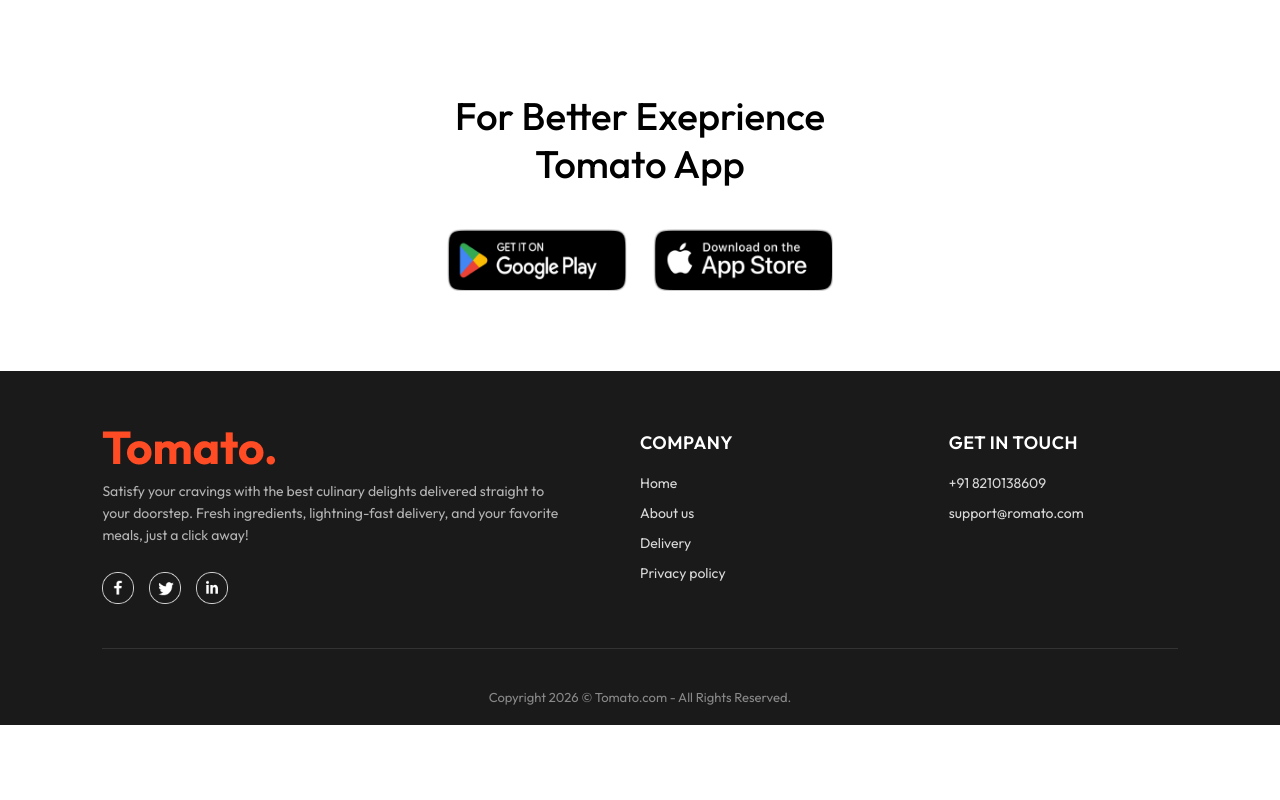
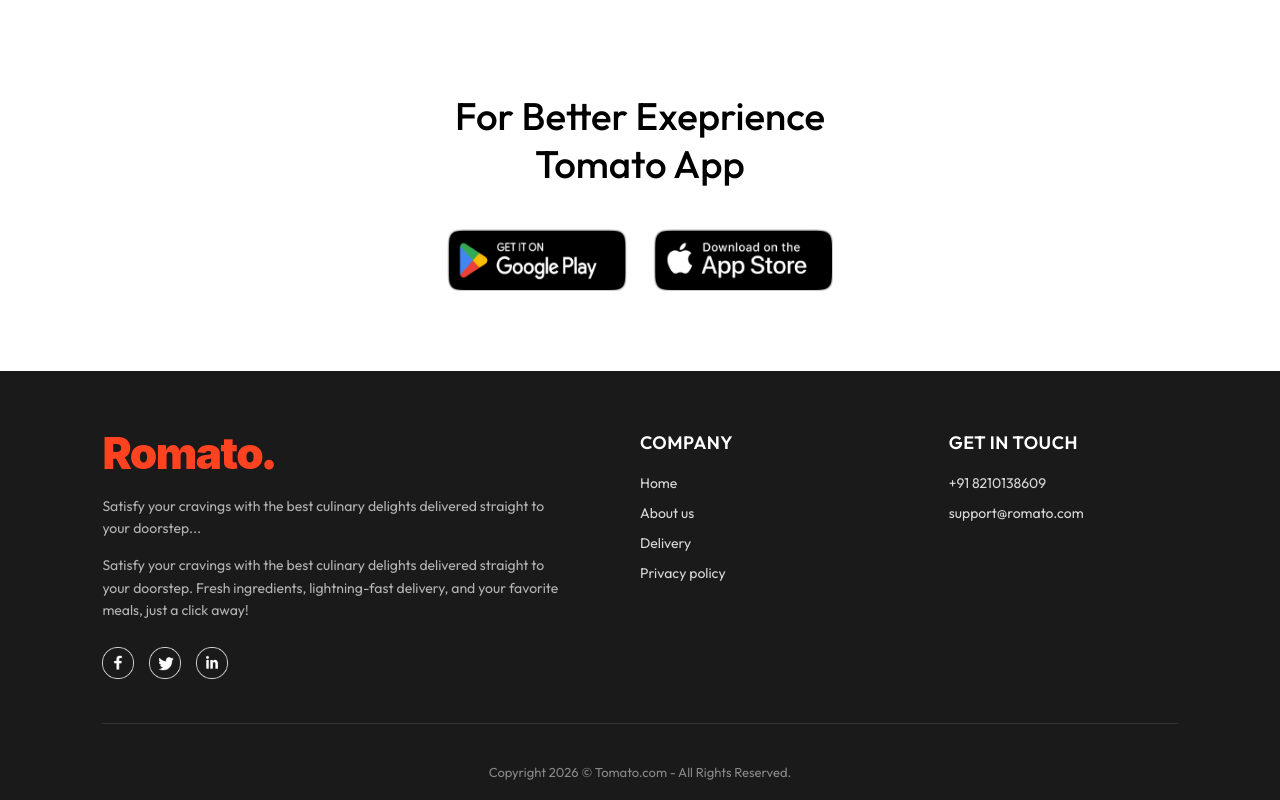
Before and after one commit to itsrkdev/Romato, a React (Vite) app in the folder Frontend/: page / in a window 1280 px wide. Shown: the part 968-1768 px from the top of the page. Before the commit the page ends 1693 px from the top, so only its background shows below. Built offline with nearby package versions, Linux system fonts and the light colour scheme; no server answers.

Commit message:
Update Footer.jsx

```diff
--- a/Frontend/src/componants/Footer/Footer.jsx
+++ b/Frontend/src/componants/Footer/Footer.jsx
@@ -14,7 +14,30 @@
 
                 {/* Left Section: Logo, Description & Social Links */}
                 <div className="footer-content-left">
-                    <img src={assets.logo} alt="Tomato Logo" />
+                    {/* <img src={assets.logo} alt="Tomato Logo" /> */}
+
+                    <div className="footer-left-content">
+  {/* 👇 Purani image tag hata kar ye lga do */}
+  <div className="footer-logo" style={{ marginBottom: '20px', textAlign: 'left' }}>
+    <span style={{
+      fontFamily: '"Poppins", "Inter", "Segoe UI", sans-serif',
+      fontWeight: '900',          // Ekdam heavy bold look ke liye
+      fontSize: '44px',           // Screenshot ke hisab se exact size
+      color: '#ff4321',           // Exact wahi original Tomato orange-red color
+      letterSpacing: '-1.5px',    // Letter spacing tight rakhne ke liye
+      display: 'inline-block',
+      lineHeight: '1'
+    }}>
+      Romato<span style={{ color: '#ff4321' }}>.</span>
+    </span>
+  </div>
+
+  {/* Aapka baaki ka description aur social icons niche waise hi rahenge */}
+  <p>Satisfy your cravings with the best culinary delights delivered straight to your doorstep...</p>
+</div>
+
+
+
                     <p>
                         Satisfy your cravings with the best culinary delights delivered straight to your doorstep.
                         Fresh ingredients, lightning-fast delivery, and your favorite meals, just a click away!
```
